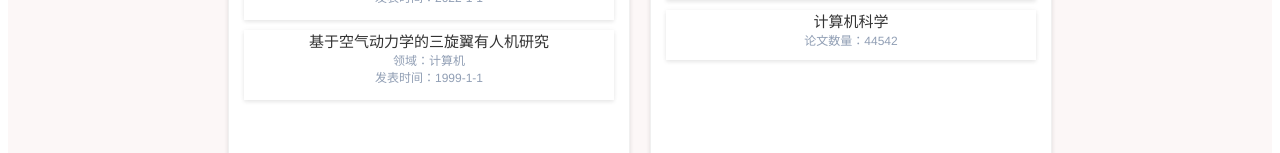
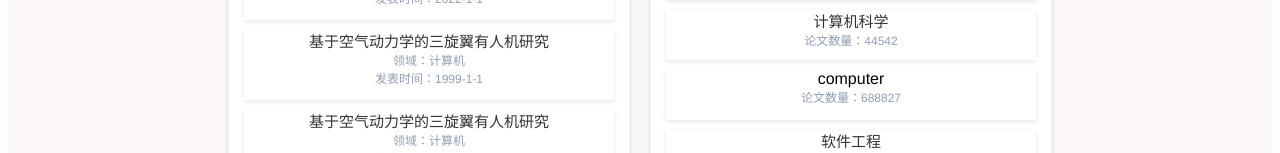
Before and after one commit to iL1nks/Vue-2022-Autumn, a Vue app: page / in a window 1280 px wide. Shown: the part 647-800 px from the top of the page. Built offline with nearby package versions, Linux system fonts and the light colour scheme; no server answers.

Commit message:
引入接口

```diff
--- a/src/main.js
+++ b/src/main.js
@@ -17,7 +17,7 @@ Vue.config.productionTip = false
 
 
 Vue.prototype.$axios = axios;
-axios.defaults.baseURL = 'http://stcmp.shlprn.cn/api/';
+axios.defaults.baseURL = 'https://intellisci.shlprn.cn/api/';
 
 new Vue({
   el: '#app',
--- a/src/views/HomePageView.vue
+++ b/src/views/HomePageView.vue
@@ -68,7 +68,7 @@
 </div>
 
 <div v-else>
-<el-input v-model="input" placeholder="中文文献、外文文献" size="big">
+<el-input v-model="input" placeholder="请输入检索词" size="big">
     <el-button slot="append" icon="el-icon-search" @click="search()"></el-button>
 </el-input>
 </div>
@@ -86,14 +86,15 @@
                     <div>
                       <el-row>
 
+
                         <el-col>
-                          <a href="#" class="title_inside"> {{article.title}}
+                          <a @click="goto_issues(article.data_id)"   class="title_inside"> {{article.title}} </a>
                           <div>
                             <!-- <div><span class="otherifo_inside">作者：{{article.author_name}} {{author2}} </span> </div> -->
-                            <div><span class="otherifo_inside">领域：{{article.field}} </span></div>
+                            <div><span class="otherifo_inside">领域：{{article.field}}</span> </div>
                             <div><span class="otherifo_inside">发表时间：{{article.date}} </span></div>
                           </div>
-                          </a>
+
 
                         </el-col>
                       </el-row>
@@ -110,13 +111,13 @@
                       <el-row>
 
                         <el-col>
-                          <a href="#" class="title_inside2"> {{field.name}}
+                          <div v-if="field.name !== 'None'" class="title_inside2">{{field.name}}</div>
+                          <div v-else>{{field.name_e}} </div>
+
                           <div>
-                            <!-- <div><span class="otherifo_inside">作者：{{article.author_name}} {{author2}} </span> </div> -->
-                            <!-- <div><span class="otherifo_inside">领域：{{field.field}} </span></div> -->
                             <div><span class="otherifo_inside2">论文数量：{{field.works_count}} </span></div>
                           </div>
-                          </a>
+
 
                         </el-col>
                       </el-row>
@@ -158,27 +159,38 @@ import qs from "qs";
 
         recommend_articles:[
             {
-                authors:[
-                    {
-                        author_name:'张三',
-                    },
-                    {
-                        author_name:'AAAA',
-                    }
-                ],
+                data_id:'',
                 title:'基于空气动力学的四旋翼无人机研究',
                 field:'计算机',
                 date:'2022-1-1',
+
             },
             {
-                authors:[
-                    {
-                        author_name:'张三',
-                    },
-                    {
-                        author_name:'BBBB',
-                    }
-                ],
+                data_id:'',
+                title:'基于空气动力学的三旋翼有人机研究',
+                field:'计算机',
+                date:'1999-1-1',
+            },
+            {
+                data_id:'',
+                title:'基于空气动力学的三旋翼有人机研究',
+                field:'计算机',
+                date:'1999-1-1',
+            },
+            {
+                data_id:'',
+                title:'基于空气动力学的三旋翼有人机研究',
+                field:'计算机',
+                date:'1999-1-1',
+            },
+            {
+                data_id:'',
+                title:'基于空气动力学的三旋翼有人机研究',
+                field:'计算机',
+                date:'1999-1-1',
+            },
+            {
+                data_id:'',
                 title:'基于空气动力学的三旋翼有人机研究',
                 field:'计算机',
                 date:'1999-1-1',
@@ -195,7 +207,37 @@ import qs from "qs";
             name:'计算机科学',
             name_e:'',
             works_count:44542,
-          }
+          },
+          {
+            name:'None',
+            name_e:'computer',
+            works_count:688827,
+          },
+          {
+            name:'软件工程',
+            name_e:'',
+            works_count:688827,
+          },
+          {
+            name:'软件工程',
+            name_e:'',
+            works_count:688827,
+          },
+          {
+            name:'软件工程',
+            name_e:'',
+            works_count:688827,
+          },
+          {
+            name:'软件工程',
+            name_e:'',
+            works_count:688827,
+          },
+          {
+            name:'软件工程',
+            name_e:'',
+            works_count:688827,
+          },
 
         ],
       };
@@ -231,7 +273,10 @@ import qs from "qs";
       goto_login() {
         this.$router.push({ path: '/login' });
       },
-      get_fileds() {
+      goto_issues(id) {
+        this.$router.push({path:'/article',query: {search_ifo:id}})
+      },
+      init() {
         this.$axios.post('issue/field_rank', qs.stringify({}), {
           headers: {
           userid: this.$store.state.userid,
@@ -240,8 +285,23 @@ import qs from "qs";
         })
         .then((res) => {
         // this.$message.success('...');
-        this.field = res.data.fields;
+        this.fields = res.data.fields;
         console.log(res.data.fields);
+        })
+        .catch((err) => {
+        this.$message.error(err);
+        });
+
+        this.$axios.post('issue/recommend_data', qs.stringify({}), {
+          headers: {
+          userid: this.$store.state.userid,
+          token: this.$store.state.token,
+          },
+        })
+        .then((res) => {
+        // this.$message.success('...');
+        this.recommend_articles = res.data.issue_list;
+        console.log(res.data.issue_list);
         })
         .catch((err) => {
         this.$message.error(err);
@@ -250,7 +310,7 @@ import qs from "qs";
 
     },
     created() {
-      this.get_fileds();
+      this.init();
       // alert(123);
     }
   }
@@ -429,9 +489,9 @@ import qs from "qs";
   color: #909eb4;
   /* font-weight: 500; */
 }
-.otherifo_inside:hover {
+/* .otherifo_inside:hover {
   color: #666666;
-}
+} */
 
 .title_inside2 {
  text-decoration: none;
@@ -441,7 +501,7 @@ import qs from "qs";
 }
 
 .title_inside2:hover{
-  color: #666666;
+  /* color: #666666; */
 }
 
 .otherifo_inside2 {
@@ -449,9 +509,9 @@ import qs from "qs";
   color: #909eb4;
   /* font-weight: 500; */
 }
-.otherifo_inside2:hover {
+/* .otherifo_inside2:hover {
   color: #666666;
-}
+} */
 
 .articles-block {
     padding-top: 10px;
```
